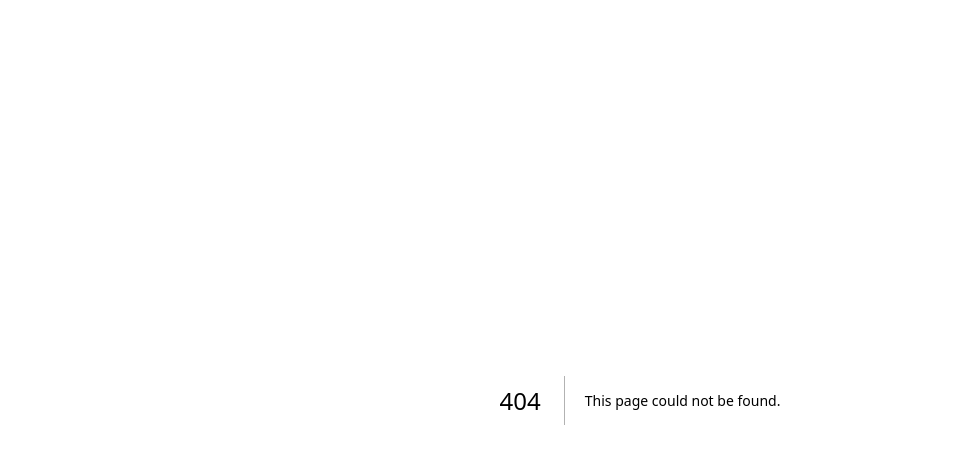
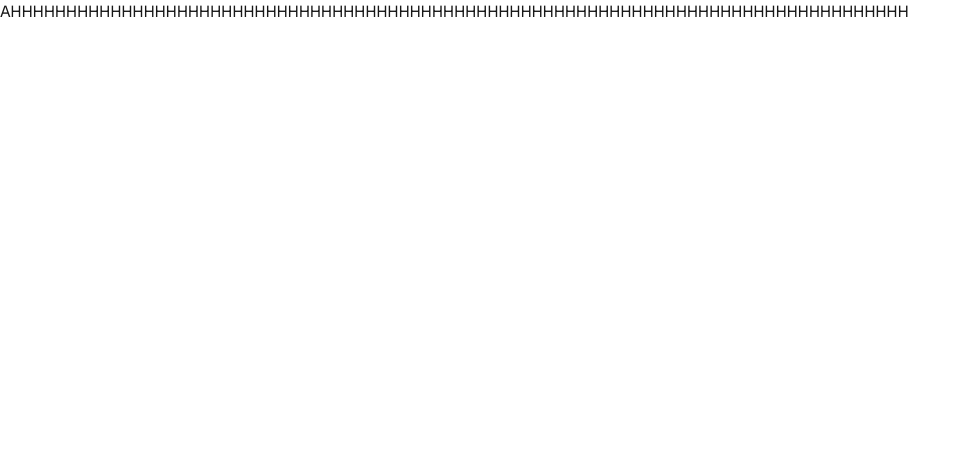
Before and after one commit to amanat361/smoothbrain, a Next.js app: page /lobbies in a window 1280 px wide. Before the commit this address had no page. Shown: the top 464 px of the page, without its empty margins (0-971 px from the left). Built offline with nearby package versions, Linux system fonts and the light colour scheme.

Commit message:
Clean up page structure

```diff
--- /dev/null
+++ b/app/lobbies/page.tsx
@@ -0,0 +1,7 @@
+export default function LobbyList() {
+    return (
+        <main>
+            <h1>AHHHHHHHHHHHHHHHHHHHHHHHHHHHHHHHHHHHHHHHHHHHHHHHHHHHHHHHHHHHHHHHHHHHHHHHHHHHHHHHHH</h1>
+        </main>
+    );
+}
--- a/app/page.tsx
+++ b/app/page.tsx
@@ -7,7 +7,7 @@ const dynapuff = DynaPuff({ subsets: ['latin'] });
 export default function Home() {
   return (
     <main className="h-screen">
-      <HomeHeading className={dynapuff.className}></HomeHeading>
+      <a href="/lobbies"><HomeHeading className={dynapuff.className}></HomeHeading></a>
       <nav className="h-1/2 flex flex-col items-center justify-center">
         <HomeButton className={`${dynapuff.className}`}>Create Lobby!</HomeButton>
         <HomeButton className={`${dynapuff.className}`}>Join Lobby!</HomeButton>
```
Also changed, not shown: app/lobbies/[lobbyId]/page.tsx (added), app/lobby/[lobbyId]/page.tsx (deleted).
